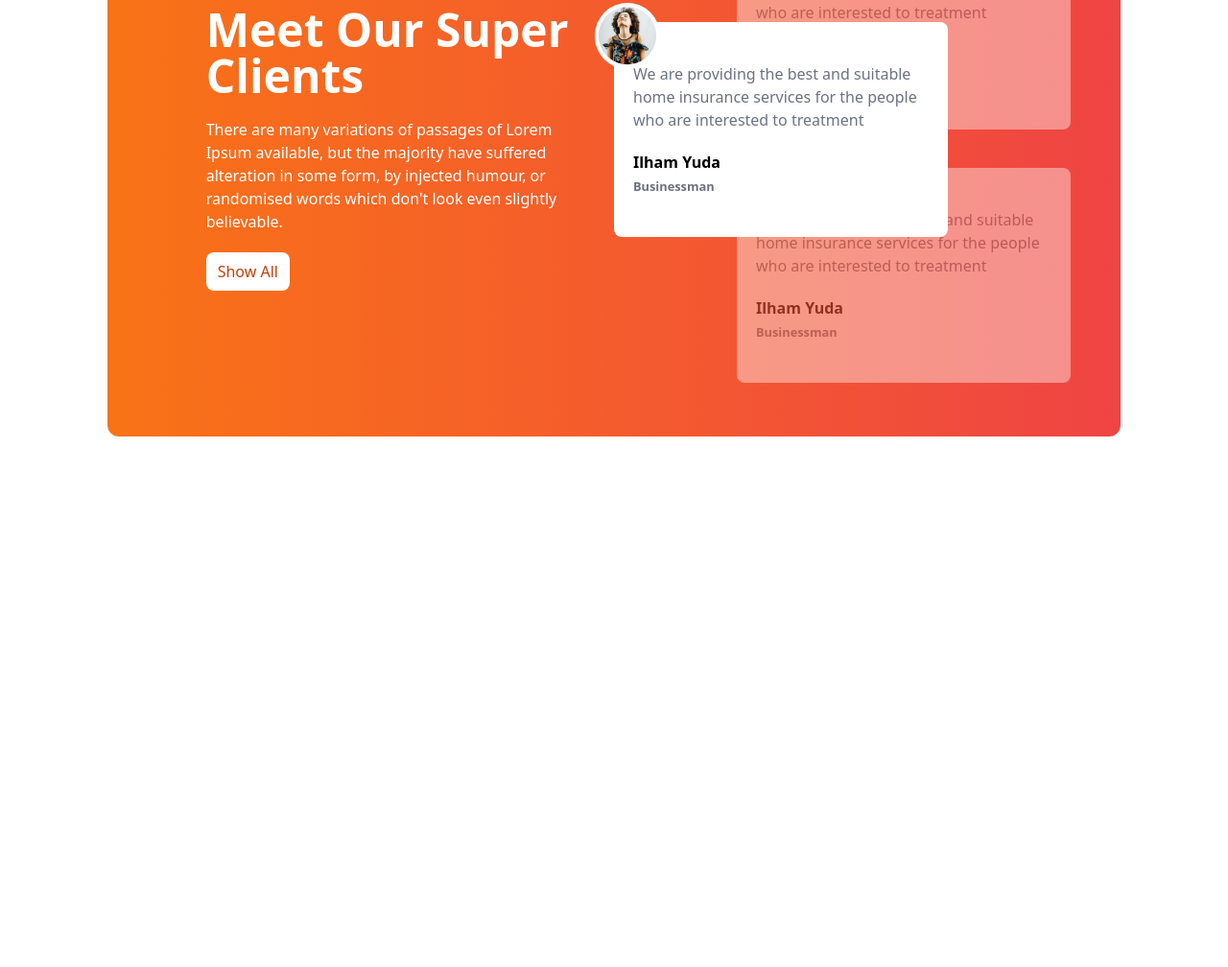
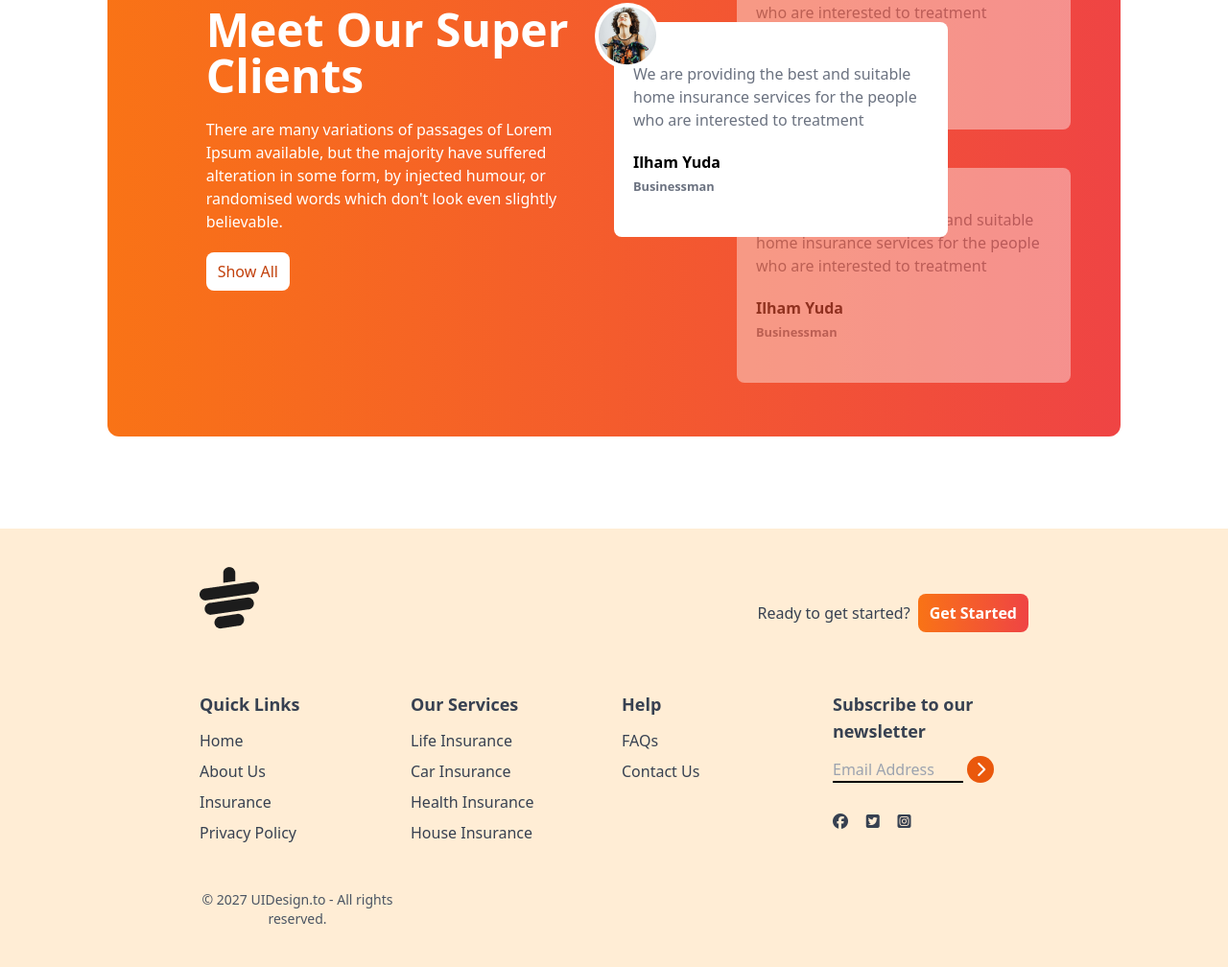
Before and after one commit to Shubel/tea-house-with-tailwind, a plain HTML site: page index.html in a window 1280 px wide. Shown: the part 2029-3037 px from the top of the page at 96% size. Before the commit the page ends 2580 px from the top, so only its background shows below. Drawn offline with nearby package versions, Linux system fonts and the light colour scheme.

Commit message:
footer section complete

```diff
--- a/index.html
+++ b/index.html
@@ -263,5 +263,107 @@
         </div>
       </section>
     </main>
+
+    <!-- Footer Section -->
+    <footer class="bg-orange-100 text-gray-700 py-10 px-4 md:px-16">
+      <div class="w-9/12 mx-auto">
+        <!-- Logo -->
+        <div class="mb-8 flex justify-between">
+          <img class="mb-8" src="./images/cup.png" alt="" />
+          <div class="flex items-center gap-2">
+            <h4>Ready to get started?</h4>
+            <button
+              class="bg-gradient-to-r from-orange-500 to-red-500 px-3 py-2 rounded-lg text-white font-bold"
+            >
+              Get Started
+            </button>
+          </div>
+        </div>
+
+        <!-- Links -->
+        <div class="grid grid-cols-1 md:grid-cols-2 lg:grid-cols-4 gap-4">
+          <!-- First Column -->
+          <div>
+            <h3 class="font-semibold text-lg mb-3">Quick Links</h3>
+            <ul class="space-y-2">
+              <li>
+                <a class="hover:text-orange-600" href="#">Home</a>
+              </li>
+              <li>
+                <a class="hover:text-orange-600" href="#">About Us</a>
+              </li>
+              <li>
+                <a class="hover:text-orange-600" href="#">Insurance</a>
+              </li>
+              <li>
+                <a class="hover:text-orange-600" href="#">Privacy Policy</a>
+              </li>
+            </ul>
+          </div>
+
+          <!-- Second Column -->
+          <div>
+            <h3 class="font-semibold text-lg mb-3">Our Services</h3>
+            <ul class="space-y-2">
+              <li>
+                <a class="hover:text-orange-600" href="#">Life Insurance</a>
+              </li>
+              <li>
+                <a class="hover:text-orange-600" href="#">Car Insurance</a>
+              </li>
+              <li>
+                <a class="hover:text-orange-600" href="#">Health Insurance</a>
+              </li>
+              <li>
+                <a class="hover:text-orange-600" href="#">House Insurance</a>
+              </li>
+            </ul>
+          </div>
+
+          <!-- Third Column -->
+          <div>
+            <h3 class="font-semibold text-lg mb-3">Help</h3>
+            <ul class="space-y-2">
+              <li>
+                <a class="hover:text-orange-600" href="#">FAQs</a>
+              </li>
+              <li>
+                <a class="hover:text-orange-600" href="#">Contact Us</a>
+              </li>
+            </ul>
+          </div>
+
+          <!-- Fourth Column -->
+          <div>
+            <h3 class="font-semibold text-lg mb-3">
+              Subscribe to our newsletter
+            </h3>
+            <div class="flex flex-col space-y-2">
+              <div>
+                <input
+                  placeholder="Email Address"
+                  type="text"
+                  class="bg-transparent border-b-2 border-black w-4/6"
+                />
+                <i
+                  class="fa-solid fa-chevron-right w-7 h-7 bg-orange-600 inline-flex rounded-full text-white justify-center items-center"
+                ></i>
+                <div class="flex justify-between w-2/5 mb-2 mt-8">
+                  <i class="fa-brands fa-facebook"></i>
+                  <i class="fa-brands fa-square-twitter"></i>
+                  <i class="fa-brands fa-square-instagram"></i>
+                </div>
+              </div>
+            </div>
+          </div>
+
+          <div class="text-center pt-4 mt-4">
+            <p class="text-sm text-gray-600">
+              © 2027 UIDesign.to - All rights reserved.
+            </p>
+          </div>
+        </div>
+      </div>
+    </footer>
   </body>
 </html>
```
